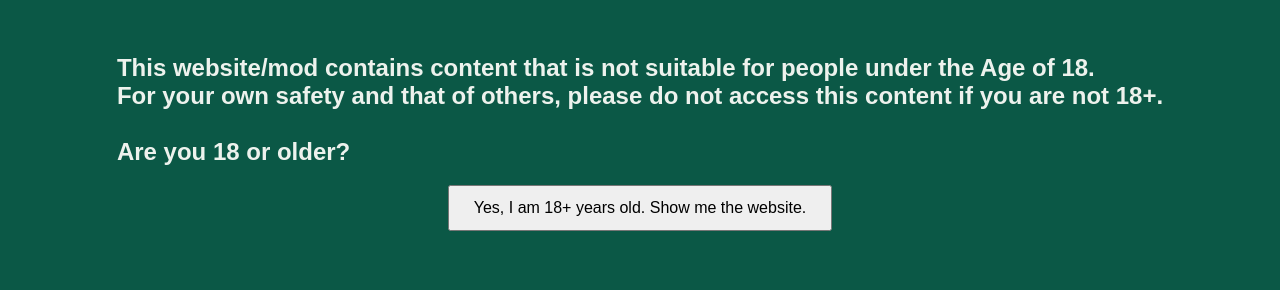
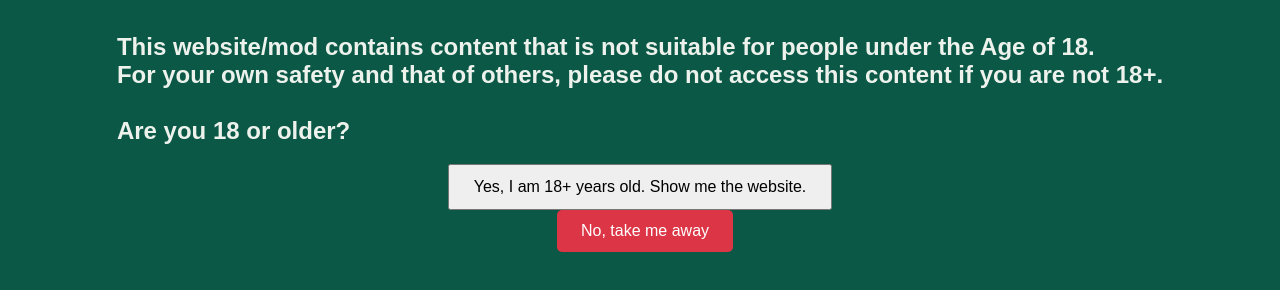
Before and after one commit to MawcraftDevs/mawcraft-website, a website: page index.html in a window 1280 px wide. Shown: the part 464-754 px from the top of the page. Drawn offline with Linux system fonts and the light colour scheme; a web font is replaced by a local one.

Commit message:
Added a Under 18 button

```diff
--- a/index.html
+++ b/index.html
@@ -40,6 +40,7 @@
         <br>
         Are you 18 or older?</h2>
     <button onclick="confirmAge()">Yes, I am 18+ years old. Show me the website.</button>
+    <button class="link-button" onclick="https://www.youtube.com/watch?v=dQw4w9WgXcQ&pp=ygUXbmV2ZXIgZ29ubmEgZ2l2ZSB5b3UgdXA%3D">No, take me away</button>
 </div>
 
 <script>
--- a/style.css
+++ b/style.css
@@ -291,3 +291,19 @@ blockquote {
    width: 600px;
     height: auto;
 }
+
+.link-button {
+  background-color: #dc3545; /* red */
+  color: white;
+  border: none;
+  padding: 0.75em 1.5em;
+  font-size: 1em;
+  cursor: pointer;
+  border-radius: 5px;
+  margin-left: 10px; /* some space between buttons */
+  transition: background-color 0.3s ease;
+}
+
+.link-button:hover {
+  background-color: #c82333; /* darker red */
+}
```
